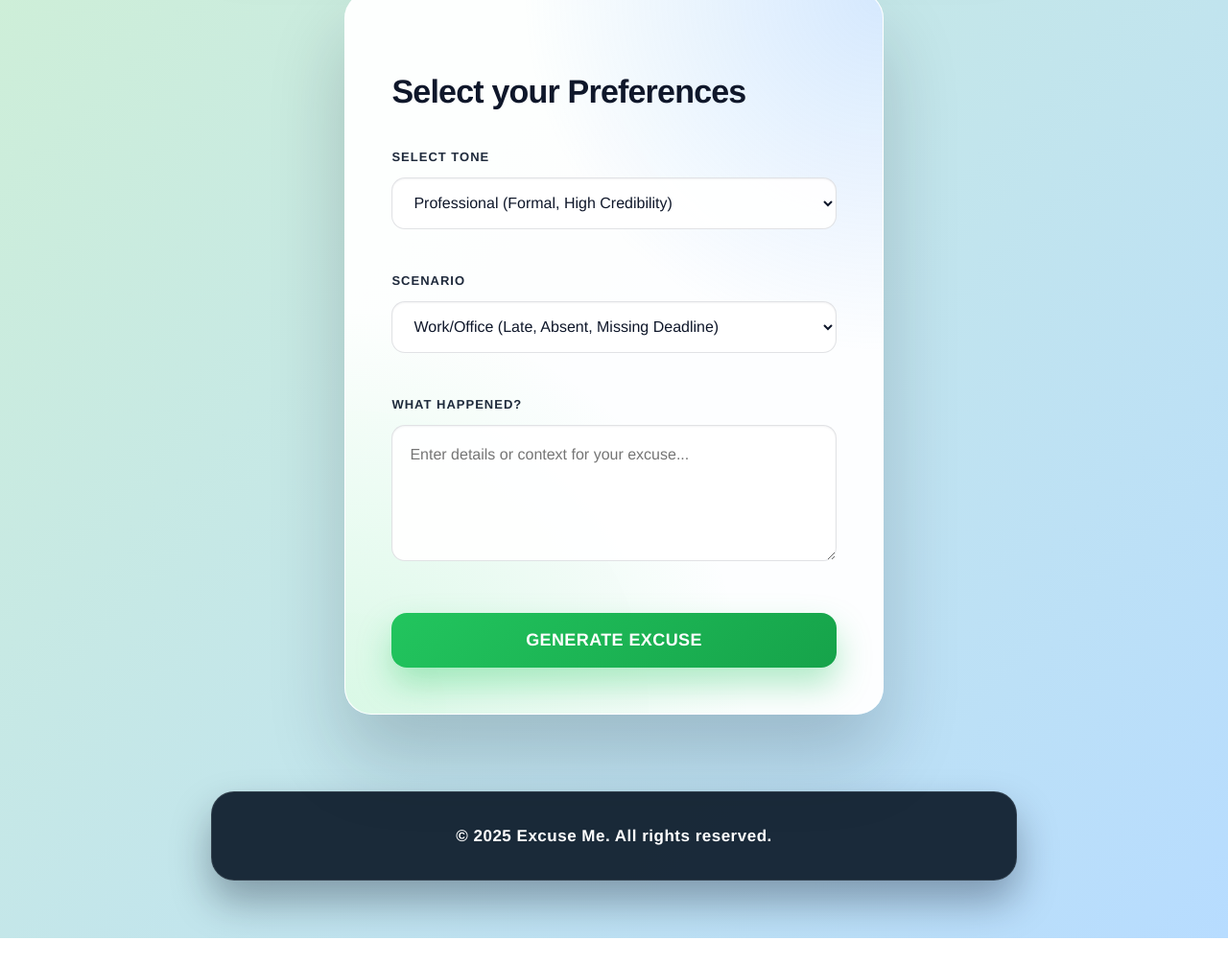
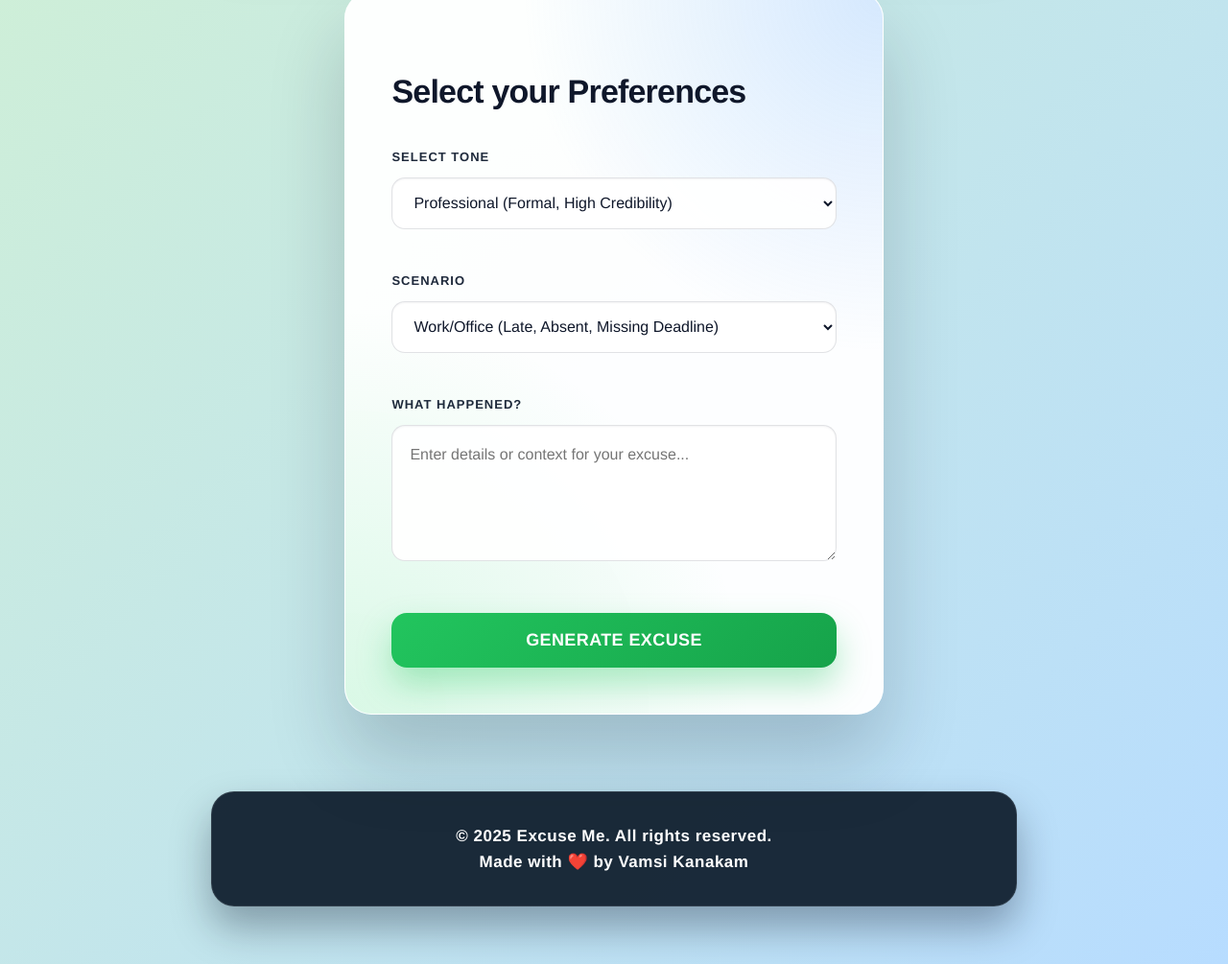
Before and after one commit to vamsi-kanakam/excuseme, a website: page index.html in a window 1280 px wide. Shown: the part 303-1308 px from the top of the page at 96% size. Before the commit the page ends 1281 px from the top, so only its background shows below. Drawn offline with Linux system fonts and the light colour scheme; a web font is replaced by a local one.

Commit message:
favicon added.

```diff
--- a/index.html
+++ b/index.html
@@ -4,6 +4,7 @@
     <meta charset="UTF-8">
     <meta name="viewport" content="width=device-width, initial-scale=1.0">
     <title>Excuse Me - An Excuse Generator</title>
+    <link rel="icon" type="image/png" href="icon/favicon.png">
     <link rel="stylesheet" href="styles.css">
     <script src="script.js" defer></script>
 
@@ -64,6 +65,7 @@
     </section>
     <footer>
         <p>&copy; 2025 Excuse Me. All rights reserved.</p>
+        <p>Made with ❤️ by Vamsi Kanakam</p>
     </footer>
 </body>
 </html>
```
Also changed, not shown: icon/favicon.png (added).
